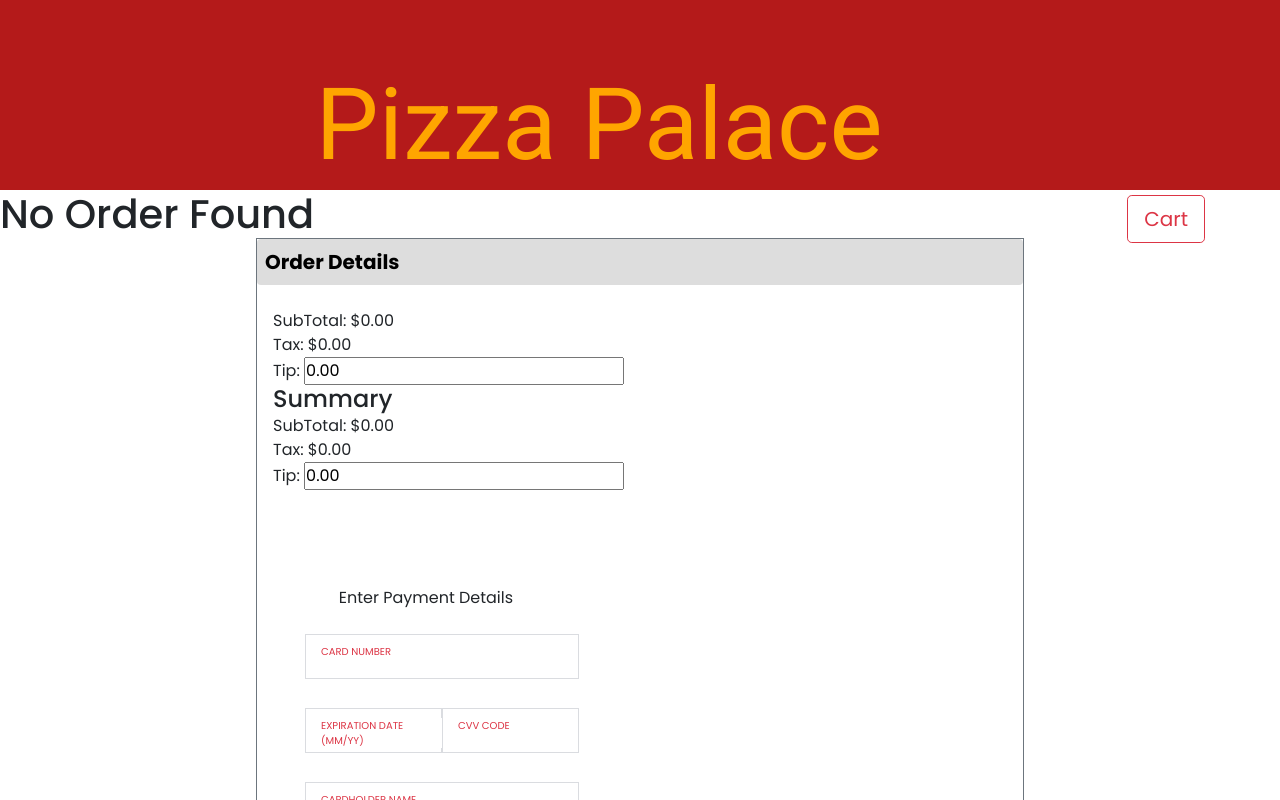
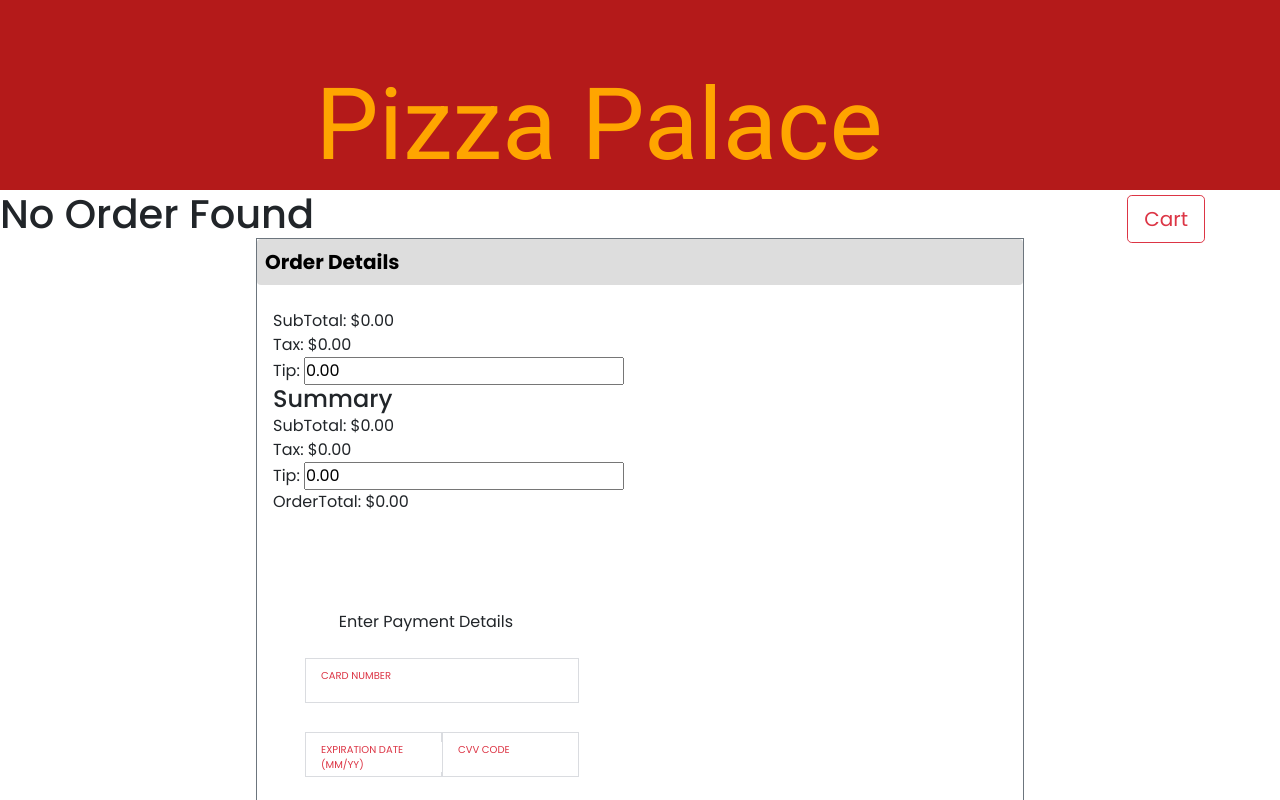
Before and after one commit to pizza-palace-bunch-a-guys-project-2/fe, an Angular app: page /checkout in a window 1280 px wide. Shown: the top 800 px of the page. Built offline with nearby package versions, Linux system fonts and the light colour scheme.

Commit message:
Fixed merge issues

```diff
--- a/src/app/checkout/checkout.component.html
+++ b/src/app/checkout/checkout.component.html
@@ -1,3 +1,4 @@
+
 <app-cart></app-cart>
 
 <h1 *ngIf="!hasOrder">No Order Found</h1>
@@ -85,7 +86,7 @@
                           </span>
                           <br>
                           <!-- NP EDIT DEMO *******NEW ADD ABOVE -->
-
+                          <span>OrderTotal: {{ totalAmountCheckout$ | async | currency }}</span>
                     </div>
 
                     <br>
```
